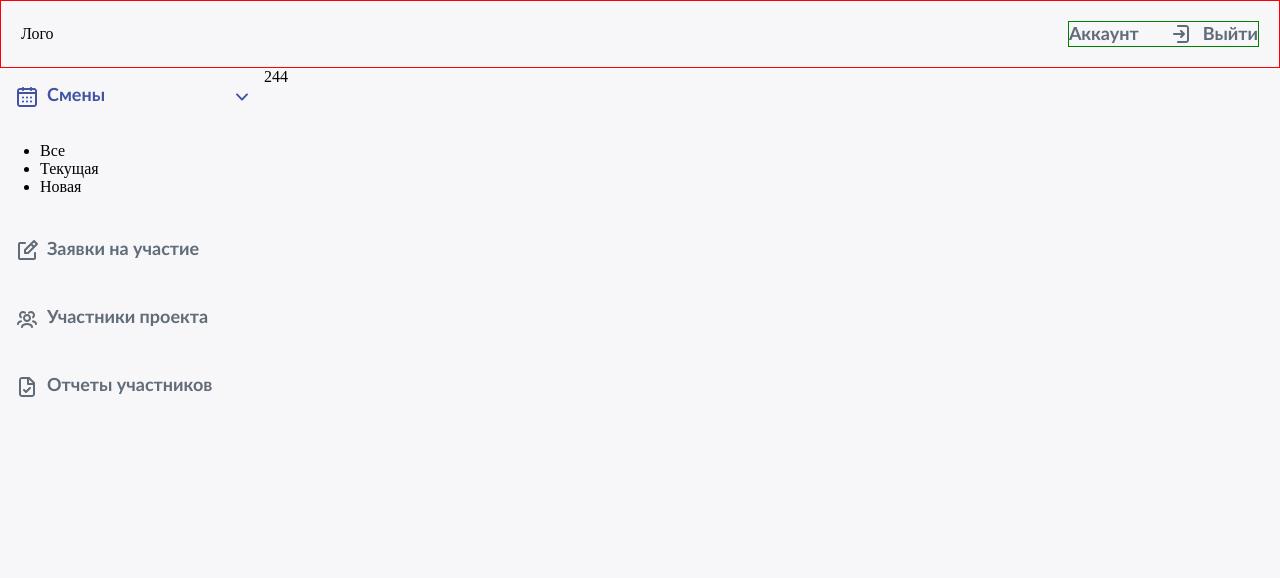
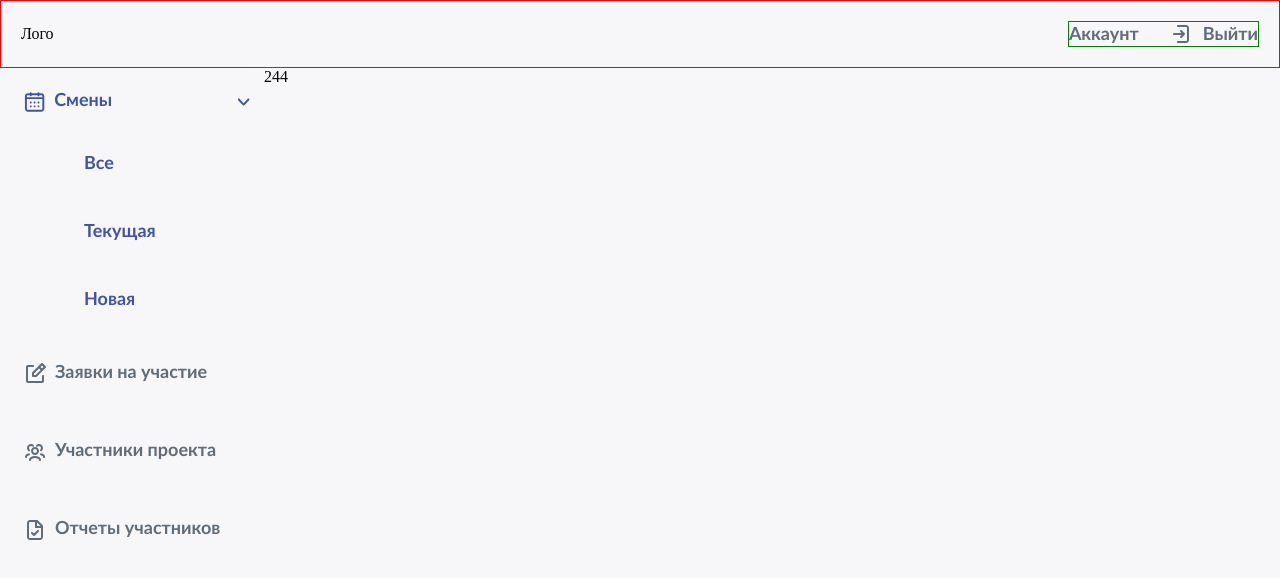
Before and after one commit to happy-land/lomaya-baryery-admin-my, a React (Create React App) app: page /shift/current in a window 1280 px wide. Both pictures are taken after a click on the button "Смены". Shown: the top 578 px of the page. Built offline with nearby package versions, Linux system fonts and the light colour scheme.

Commit message:
dropdown styling done

```diff
--- a/src/components/dropdown/dropdown.module.css
+++ b/src/components/dropdown/dropdown.module.css
@@ -4,13 +4,14 @@
 }
 
 .button {
+
   cursor: pointer;
   border: none;
   border-radius: 10px;
   background-color: #F7F6F9;
   width: 264px;
-  height: 58px;
-  padding: 17px 9px 17px 15px;
+  height: 68px;
+  padding: 17px 9px 17px 23px;
 }
 
 .primary {
--- a/src/components/dropdown/dropdown.tsx
+++ b/src/components/dropdown/dropdown.tsx
@@ -13,7 +13,7 @@ export const Dropdown: FC<IDropdownProps> = ({ text, icon, activeIcon, children
   const [isActive, setIsActive] = useState(false);
 
   return (
-    <div>
+    <div className={styles.dropdown}>
       <button type='button' className={styles.button} onClick={() => setIsActive((active) => !active)}>
         <div className={styles.button__container}>
           {isActive ? activeIcon : icon}
--- a/src/components/navbar-element/navbar-element.module.css
+++ b/src/components/navbar-element/navbar-element.module.css
@@ -0,0 +1,28 @@
+.item__container {
+  /* border: 1px solid green; */
+  display: flex;
+  align-items: center;
+  list-style: none;
+  padding: 0 0 0 54px;
+  height: 58px;
+  /* box-sizing: border-box; */
+}
+
+.item__box {
+  /* border: 1px solid blue; */
+  width: 100%;
+  max-height: 100%;
+  padding: 17px 0 19px 30px;
+}
+
+.item__title {
+  /* border: 1px solid magenta; */
+  margin: 0;
+  padding: 0;
+  color: var(--colors-interface-blue);
+  font-family: 'Lato';
+  font-style: normal;
+  font-weight: 700;
+  font-size: 18px;
+  line-height: 22px;
+}
--- a/src/components/navbar-element/navbar-element.tsx
+++ b/src/components/navbar-element/navbar-element.tsx
@@ -6,5 +6,12 @@ interface NavbarProps {
 }
 
 export const NavbarElement: FC<NavbarProps> = ({ title, children }) => {
-  return <li>{title}</li>;
+  // return <li>{title}</li>;
+  return (
+    <li className={styles.item__container}>
+      <div className={styles.item__box}>
+        <p className={styles.item__title}>{title}</p>
+      </div>
+    </li>
+  );
 };
--- a/src/components/navbar/navbar.module.css
+++ b/src/components/navbar/navbar.module.css
@@ -11,3 +11,10 @@
   display: grid;
   gap: 10px;
 }
+
+.navbar__menu {
+  padding: 0;
+  margin: 0;
+  display: grid;
+  gap: 10px;
+}
--- a/src/components/navbar/navbar.tsx
+++ b/src/components/navbar/navbar.tsx
@@ -15,7 +15,7 @@ export const Navbar: FC = () => {
           icon={<CalendarIcon type='link' />}
           activeIcon={<CalendarIcon type='link-active' />}
         >
-          <ul>
+          <ul className={styles.navbar__menu}>
             {shifts.map((shift, index) => {
               return <NavbarElement key={index} title={shift.title} />;
             })}
@@ -26,7 +26,7 @@ export const Navbar: FC = () => {
           activeIcon={<NoteEditIcon type='link-active' />}
           text='Заявки на участие'
         >
-          <ul>
+          <ul className={styles.navbar__menu}>
             {requests.map((request, index) => {
               return <NavbarElement key={index} title={request.title} />;
             })}
@@ -42,7 +42,7 @@ export const Navbar: FC = () => {
           activeIcon={<FileCheckIcon type='link-active' />}
           text='Отчеты участников'
         >
-          <ul>
+          <ul className={styles.navbar__menu}>
             {userTasks.map((task, index) => {
               return <NavbarElement key={index} title={task.title} />;
             })}
```
